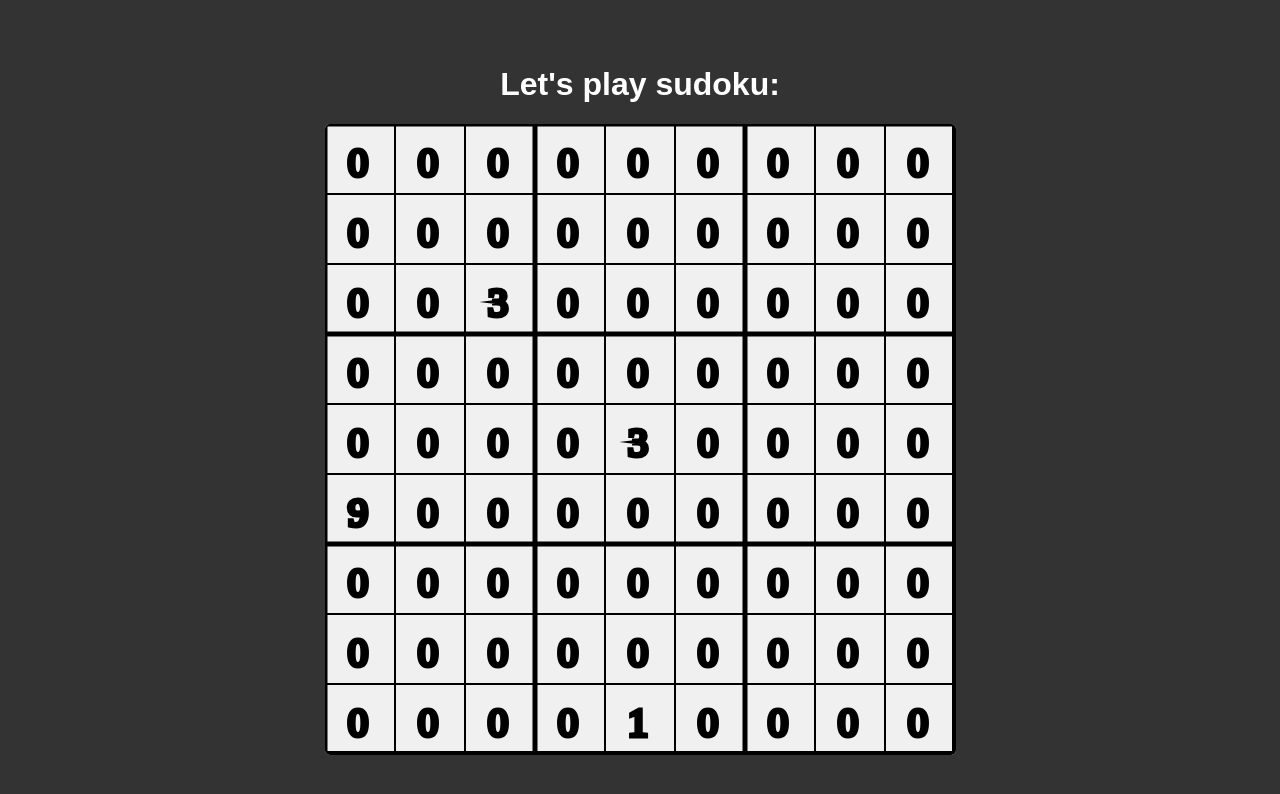
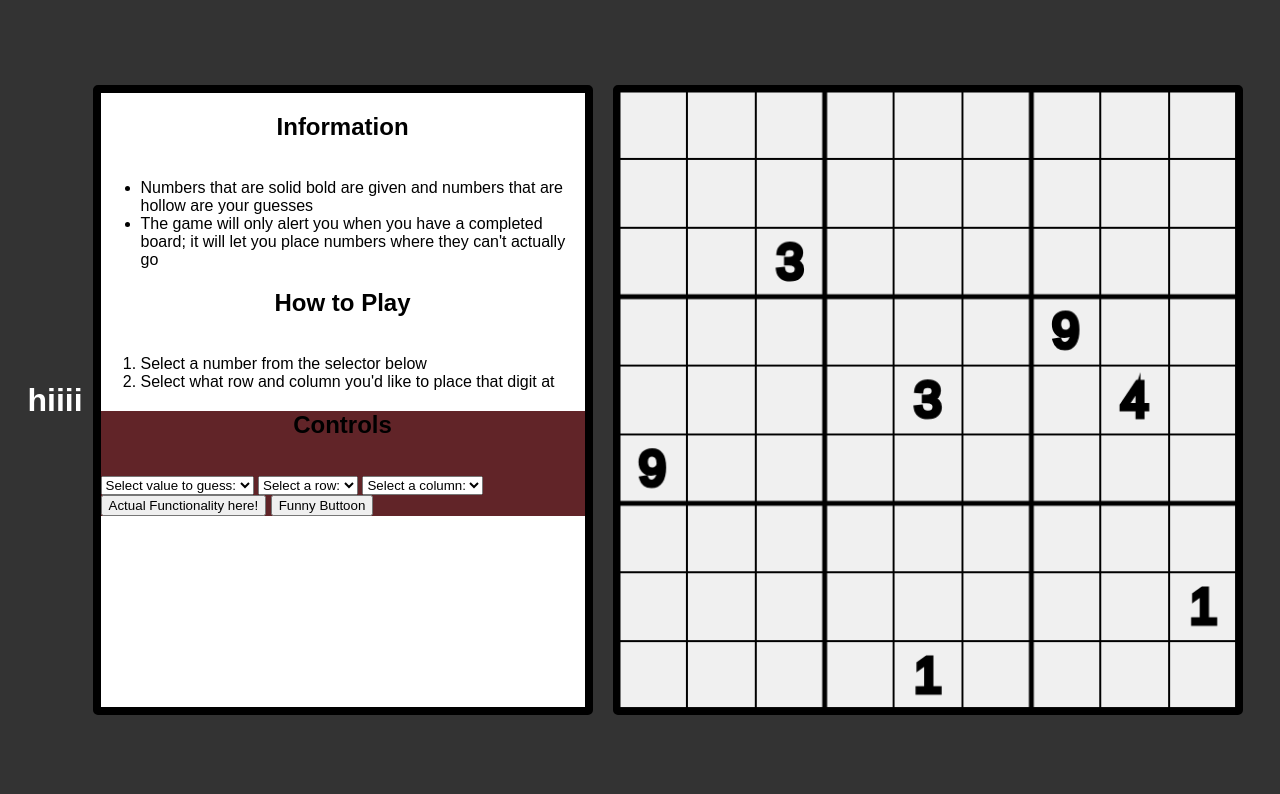
Before and after one commit to rluedde/sudoku, a plain HTML site: page js_implementation/index.html in a window 1280 px wide. Drawn offline with Linux system fonts and the light colour scheme.

Commit message:
The button that paints a guess to the canvas works

```diff
--- a/js_implementation/index.html
+++ b/js_implementation/index.html
@@ -12,10 +12,79 @@
 
     </head>
 
+    <header class="header"><h1>hiiii</h1></header>
     <body>
-        <h1>Let's play sudoku:</h1>
-        <canvas id="canvas" width="631" height="631"></canvas>
-        <script src="sudoku.js"></script>
+        <div class="instructions">
+            <section>
+                <h1 class="heading">Information</h1>
+                <ul>
+                    <li>
+                    Numbers that are solid bold are given and numbers that
+                    are hollow are your guesses
+                    </li>
+                    <li>
+                    The game will only alert you when you have a completed board;
+                    it will let you place numbers where they can't actually go
+                    </li>
+                </ul>
+            </section>
+            <section>
+                <h1 class="heading">How to Play</h1>
+
+            </section>
+            <ol>
+                <li>Select a number from the selector below </li>
+                <li>Select what row and column you'd like to place that digit at</li>
+            </ol>
+
+            <section id="ui">
+                <h1 class="heading">Controls</h1>
+                    <select id="value">
+                        <option value="" selected="selected">Select value to guess:</option>
+                        <option value="1">1</option>
+                        <option value="2">2</option>
+                        <option value="3">3</option>
+                        <option value="4">4</option>
+                        <option value="5">5</option>
+                        <option value="6">6</option>
+                        <option value="7">7</option>
+                        <option value="8">8</option>
+                        <option value="9">9</option>
+                    </select>
+
+                    <select id="row">
+                        <option value="" selected="selected">Select a row:</option>
+                        <option value="1">1</option>
+                        <option value="2">2</option>
+                        <option value="3">3</option>
+                        <option value="4">4</option>
+                        <option value="5">5</option>
+                        <option value="6">6</option>
+                        <option value="7">7</option>
+                        <option value="8">8</option>
+                        <option value="9">9</option>
+                    </select>
+
+                    <select id="col">
+                        <option value="" selected="selected">Select a column:</option>
+                        <option value="1">1</option>
+                        <option value="2">2</option>
+                        <option value="3">3</option>
+                        <option value="4">4</option>
+                        <option value="5">5</option>
+                        <option value="6">6</option>
+                        <option value="7">7</option>
+                        <option value="8">8</option>
+                        <option value="9">9</option>
+                    </select>
+
+                    <button id="make_guess">Actual Functionality here!</button>
+                    <button onclick="drawCell(row, col, value, false)" id="Make Guess">Funny Buttoon</button>
+                </section>
+        </div>
+        <script type="module" src="ui.js"></script>
+        <script type="module" src="sudoku.js"></script>
+        <canvas id="canvas" width="630" height="630"></canvas>
     </body>
 
 
--- a/js_implementation/style.css
+++ b/js_implementation/style.css
@@ -6,7 +6,6 @@ body {
   background-color: #333;
   color: #fff;
   display: flex;
-  flex-direction: column;
   align-items: center;
   justify-content: center;
   font-family: Arial, Helvetica, sans-serif;
@@ -14,11 +13,39 @@ body {
   margin: 0;
 }
 
+.instructions {
+  width: 500px;
+  height: 630px;
+  background: white;
+  margin: 10px;
+  border: solid 8px black;
+  border-radius: 5px;
+  color: black;
+}
+
+.heading {
+  display:block;
+  height:46px;
+  color: black;
+  text-align: center;
+}
+
+
 #canvas {
   background: #f0f0f0;
   border-radius: 5px;
+  border: solid 5px black;
+  width: 630px;
+  height: 630px;
+  margin: 10px
 }
 
-#source {
-  display: none;
+.header {
+  margin: 10 auto;
+  padding: 0 auto;
+  display: block;
 }
+
+#ui {
+  background-color: #612428
+}
--- a/js_implementation/sudoku.js
+++ b/js_implementation/sudoku.js
@@ -1,13 +1,16 @@
+import getInputArray from './ui.js'
+
+
 var c = document.getElementById("canvas");
 var ctx = c.getContext("2d");
 var grid = [[0,0,0,0,0,0,0,0,0],
             [0,0,0,0,0,0,0,0,0],
             [0,0,3,0,0,0,0,0,0],
-            [0,0,0,0,0,0,0,0,0],
-            [0,0,0,0,3,0,0,0,0],
+            [0,0,0,0,0,0,9,0,0],
+            [0,0,0,0,3,0,0,4,0],
             [9,0,0,0,0,0,0,0,0],
             [0,0,0,0,0,0,0,0,0],
-            [0,0,0,0,0,0,0,0,0],
+            [0,0,0,0,0,0,0,0,1],
             [0,0,0,0,1,0,0,0,0]]
 const width = 70
 
@@ -34,27 +37,17 @@ function drawGridLines() {
     }
 }
 
-function drawCell(i, j, value, given) {
-    //row
-    this.i = i;
-    //col
-    this.j = j;
-    this.given = given;
-    this.value = value;
-    // ctx.beginPath()
-    if (given) {
-        ctx.font = "40px Apercu Mono"
+export default function drawCell(i, j, value, given) {
+    if (value !== 0) {
+        if (given) {
+            ctx.font = "100 50px Arial"
+        }
+        else {
+            ctx.font = "900 50px Arial"
+        }
+        ctx.strokeText(String(value), j * width + 21, i * width + 52)
+        ctx.stroke()
     }
-    else {
-        ctx.font = "50px Apercu Mono"
-    }
-
-    ctx.strokeText(String(value), j * width + 23, i * width + 52)
-    ctx.stroke()
-
-
-    // if given, draw number bolded
-    // else, draw shit normal
 
 }
 
@@ -64,16 +57,22 @@ function populateGrid() {
     for(var i = 0; i < 9; i++){
         for(var j = 0; j < 9; j++) {
             const grid_value = grid[i][j]
-            console.log(i,j)
-            given = true
+            const given = true
             drawCell(i, j, grid_value, given)
         }
     }
 
 }
 
+const button = document.getElementById("make_guess")
+
+button.onclick = function updateGrid() {
+    const input = getInputArray()
+    drawCell(...input, false)
+}
 
 drawGridLines()
 populateGrid()
+// updateGrid()
 // while the game isn't over, get guesses and make those guesses
 // non-bold (no idea how to get guesses here)
--- /dev/null
+++ b/js_implementation/ui.js
@@ -0,0 +1,7 @@
+export default function getInputArray() {
+    const row = document.getElementById('row').value;
+    const col = document.getElementById('col').value;
+    const value = document.getElementById('value').value;
+    console.log(row,col,value);
+    return [row - 1, col - 1, value];
+}
```
